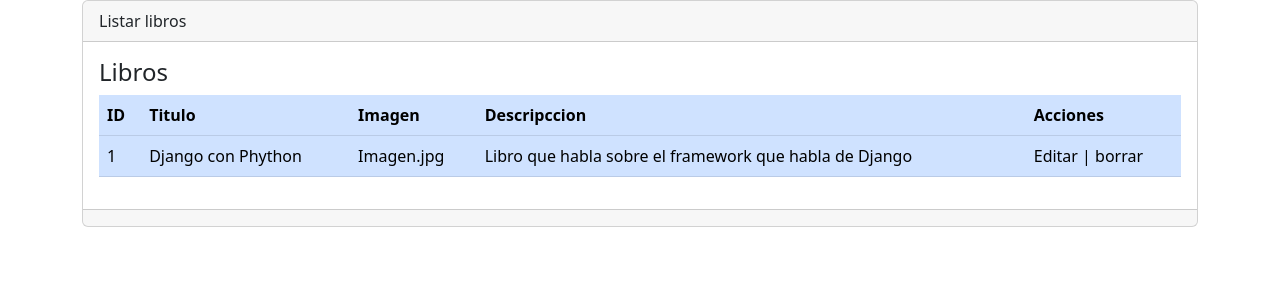
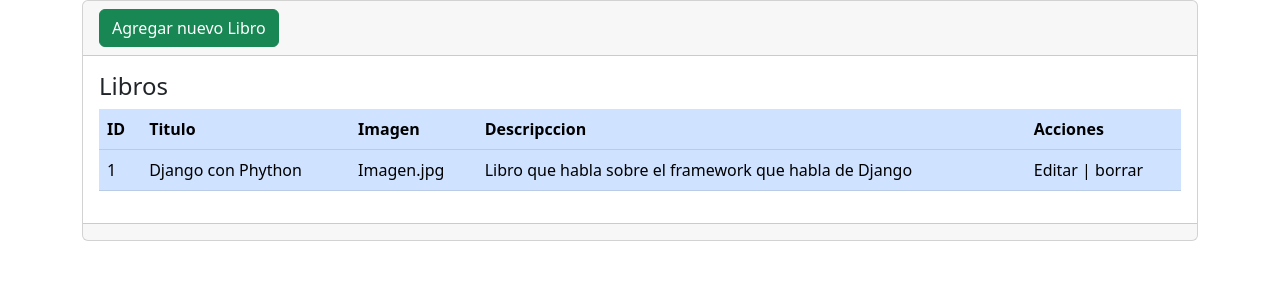
Before and after one commit to msp07kjp/sistema, a Django app: page /libros/ in a window 1280 px wide. Shown: the part 56-356 px from the top of the page. Run offline with Django 4.2, Linux system fonts and the light colour scheme.

Commit message:
btn agregar libro

```diff
--- a/libreria/templates/libros/index.html
+++ b/libreria/templates/libros/index.html
@@ -3,7 +3,7 @@
 {% block contenido %}
 <div class="card">
     <div class="card-header">
-        Listar libros
+        <a name="" id="" class="btn btn-success" href="{% url 'crear' %}" role="button">Agregar nuevo Libro</a>
     </div>
     <div class="card-body">
         <h4 class="card-title">Libros</h4>
--- a/libreria/urls.py
+++ b/libreria/urls.py
@@ -4,4 +4,5 @@ urlpatterns = [
     path('', views.inicio, name='inicio'),
     path('nosotros/', views.nosotros, name='nosotros'),
     path('libros/', views.libros, name='libros'),
+    path('libros/crear', views.crear, name='crear'),
 ]
--- a/libreria/views.py
+++ b/libreria/views.py
@@ -5,5 +5,9 @@ def inicio(request):
     return render(request, 'paginas/inicio.html')
 def nosotros(request):
     return render(request, "paginas/nosotros.html")
+
+
 def libros(request):
     return render(request, "libros/index.html")
+def crear(request):
+    return render(request, "libros/crear.html")
```
